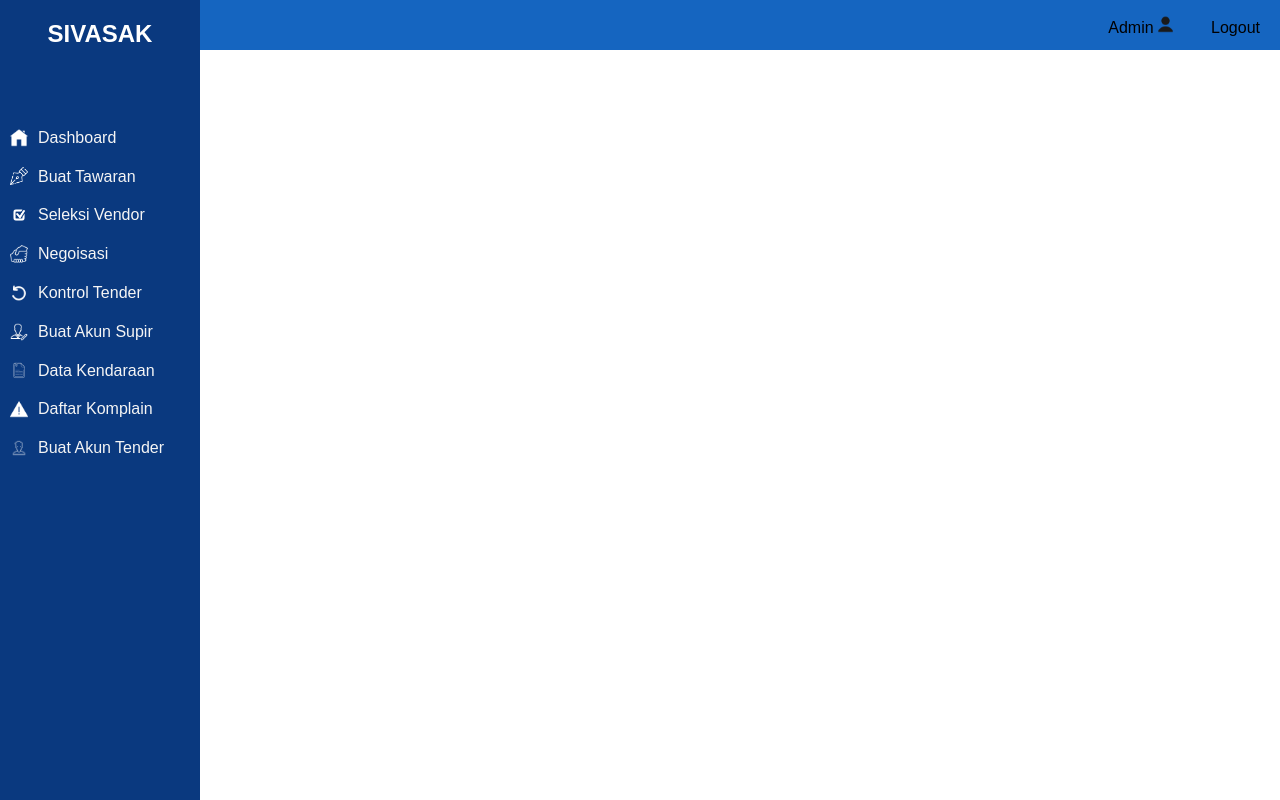
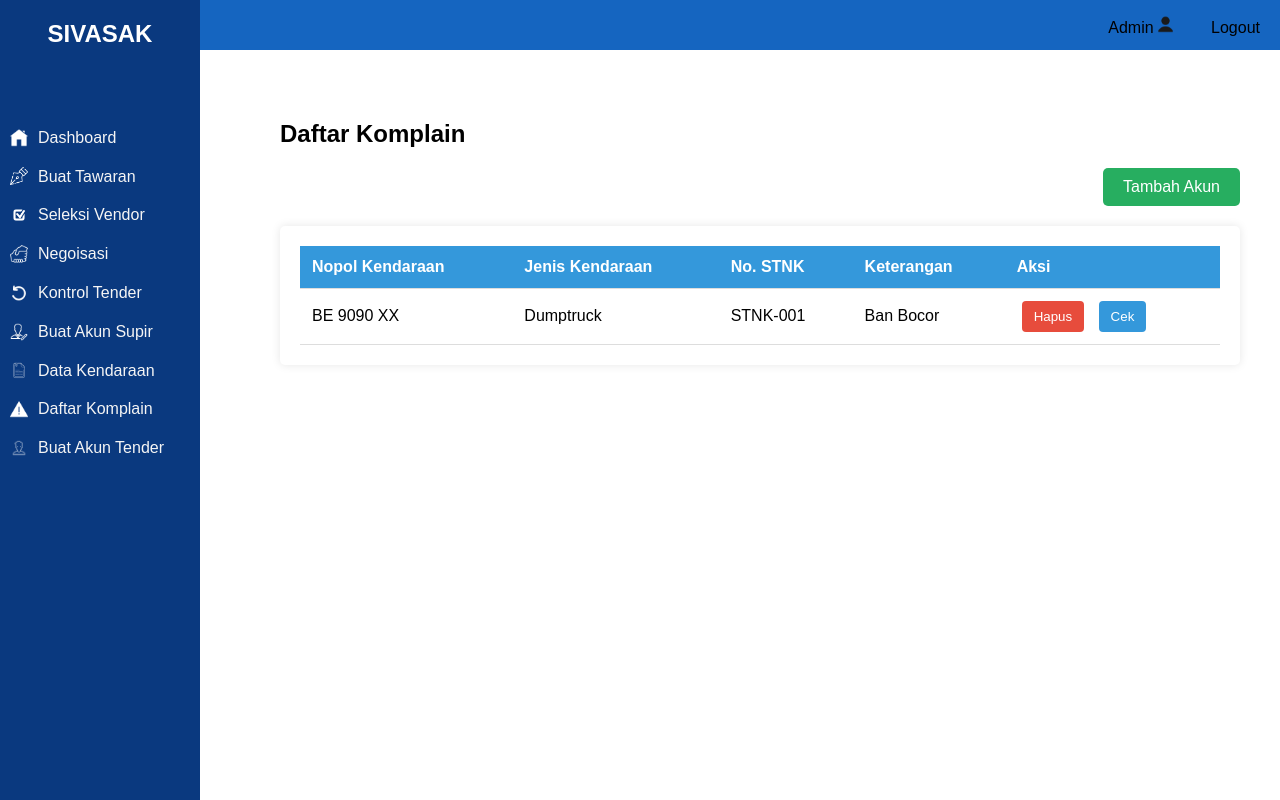
Before and after one commit to gyoro2/Tugaspengweb, a PHP site: the page made by PTI Website/daftarkomplain.php in a window 1280 px wide. Run offline with PHP 8.4, Linux system fonts and the light colour scheme.

Commit message:
update file

```diff
--- a/PTI Website/daftarkomplain.php
+++ b/PTI Website/daftarkomplain.php
@@ -31,5 +31,91 @@
             </ul>
         </div>
     </div>
+
+<!-- Daftar Komplain -->
+<div class="akun">
+    <h2>Daftar Komplain</h2>
+
+    <!-- Tombol Tambah Akun -->
+    <div class="button-container">
+        <button class="tambah-button" onclick="window.location.href='buatakuntender.php'">Tambah Akun</button>
+    </div>
+
+    <div class="table-container">
+        <table>
+            <thead>
+                <tr>
+                    <th>Nopol Kendaraan</th>
+                    <th>Jenis Kendaraan</th>
+                    <th>No. STNK</th>
+                    <th>Keterangan</th>
+                    <th>Aksi</th>
+                </tr>
+            </thead>
+            <tbody>
+                <tr>
+                    <td>BE 9090 XX</td>
+                    <td>Dumptruck</td>
+                    <td>STNK-001</td>
+                    <td>Ban Bocor</td>
+                    <td>
+                        <button class="delete-button" onclick="openDeleteModal()">Hapus</button>
+                        <button class="cek-button" onclick="openModal()">Cek</button>
+                    </td>
+                </tr>
+                <!-- Tambahkan baris data komplain lainnya -->
+            </tbody>
+        </table>
+    </div>
+</div>
+
+<!-- Modal Pop-up untuk Cek Akun tender -->
+<div class="modal" id="modal">
+    <div class="modal-content">
+        <h3>Detail Komplain</h3>
+        <p>Nopol Kendaraan : BE 9090 XX</p>
+        <p>Jenis Kendaraan : Dumptruck</p>
+        <p>No. STNK : STNK-001</p>
+        <p>Keterangan : Ban Bocor</p>
+        <div class="modal-buttons">
+            <button class="close-button" onclick="closeModal()">Tutup</button>
+        </div>
+    </div>
+</div>
+
+<!-- Modal Pop-up untuk Hapus Akun Supir -->
+<div class="delete-modal" id="delete-modal">
+    <div class="delete-modal-content">
+        <p>Hapus data komplain?</p>
+        <div class="delete-modal-buttons">
+            <button class="confirm-button" onclick="deleteSupir()">Hapus</button>
+            <button class="cancel-button" onclick="closeDeleteModal()">Batal</button>
+        </div>
+    </div>
+</div>
+
+<script>
+    function openModal() {
+        document.getElementById('modal').style.display = 'flex';
+    }
+
+    function closeModal() {
+        document.getElementById('modal').style.display = 'none';
+    }
+
+    function openDeleteModal() {
+        document.getElementById('delete-modal').style.display = 'flex';
+    }
+
+    function closeDeleteModal() {
+        document.getElementById('delete-modal').style.display = 'none';
+    }
+
+    function deleteSupir() {
+        alert("Data komplain dihapus");
+        closeDeleteModal();
+    }
+</script>
+
 </body>
 </html>
--- a/PTI Website/pembuatantender.php
+++ b/PTI Website/pembuatantender.php
@@ -160,7 +160,7 @@ if ($_SERVER['REQUEST_METHOD'] == 'POST') {
     }
 
     function deleteSupir() {
-        alert("Data supir dihapus");
+        alert("Data tender dihapus");
         closeDeleteModal();
     }
 </script>
```
